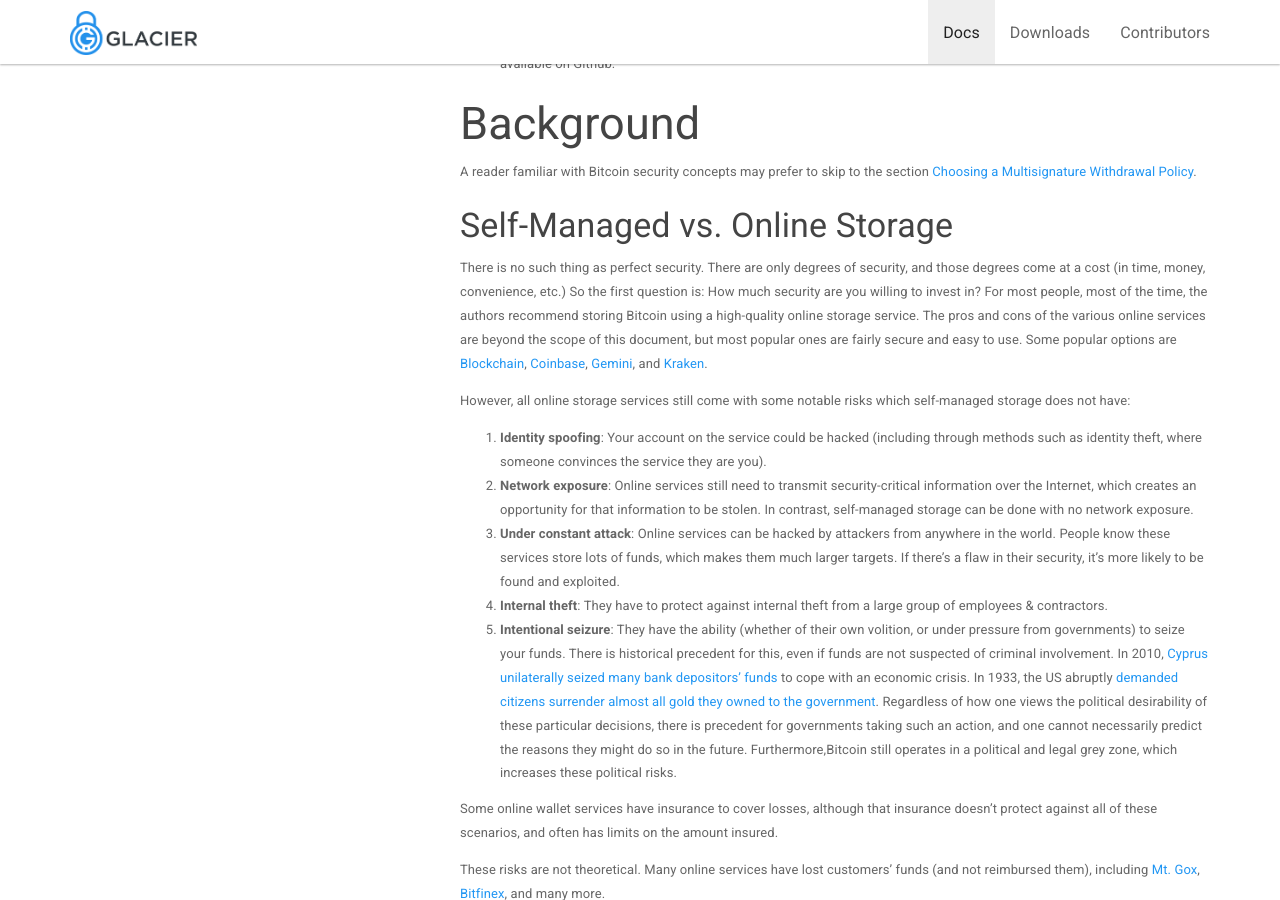
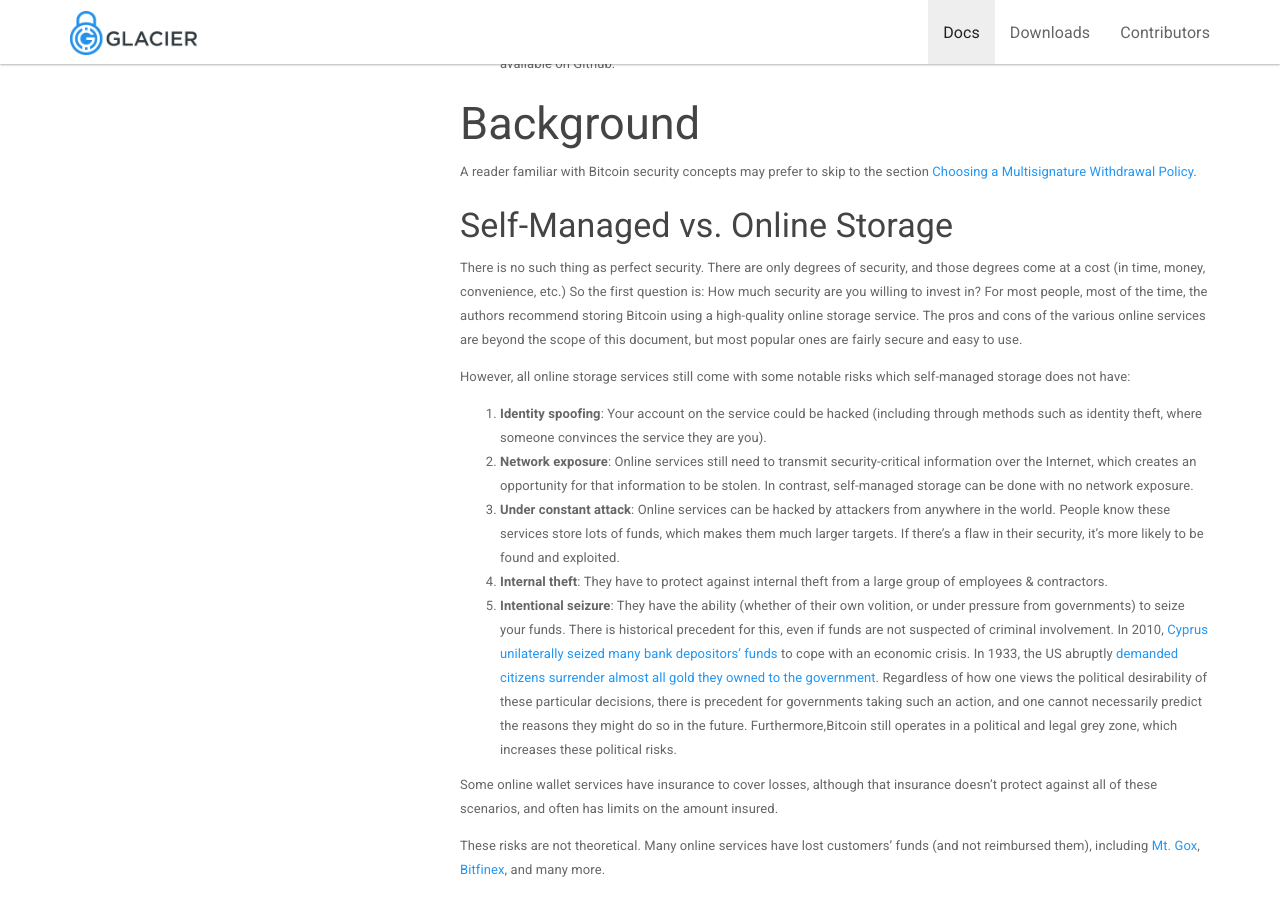
Before and after one commit to GlacierProtocol/glacierprotocol.github.io, a Jekyll site: the page built from _docs/overview.md, in a window 1280 px wide and 900 px high, scrolled down 1009 px. Built offline with Jekyll 4.4.1, drawn with Linux system fonts in a browser that asks for light colours; nearby versions of some CDN libraries.

Commit message:
Online wallet list removed
Protocol should not vouch for security of 3rd party site

```diff
--- a/_docs/overview.md
+++ b/_docs/overview.md
@@ -57,11 +57,7 @@
 For most people, most of the time, the authors recommend storing Bitcoin using a
 high-quality online storage service. The pros and cons of the various online
 services are beyond the scope of this document, but most popular ones are fairly
-secure and easy to use. Some popular options are
-[Blockchain](https://blockchain.info/),
-[Coinbase](https://www.coinbase.com/),
-[Gemini](https://gemini.com/),
-and [Kraken](https://www.kraken.com/).
+secure and easy to use.
 
 However, all online storage services still come with some notable risks
 which self-managed storage does not have:
```
